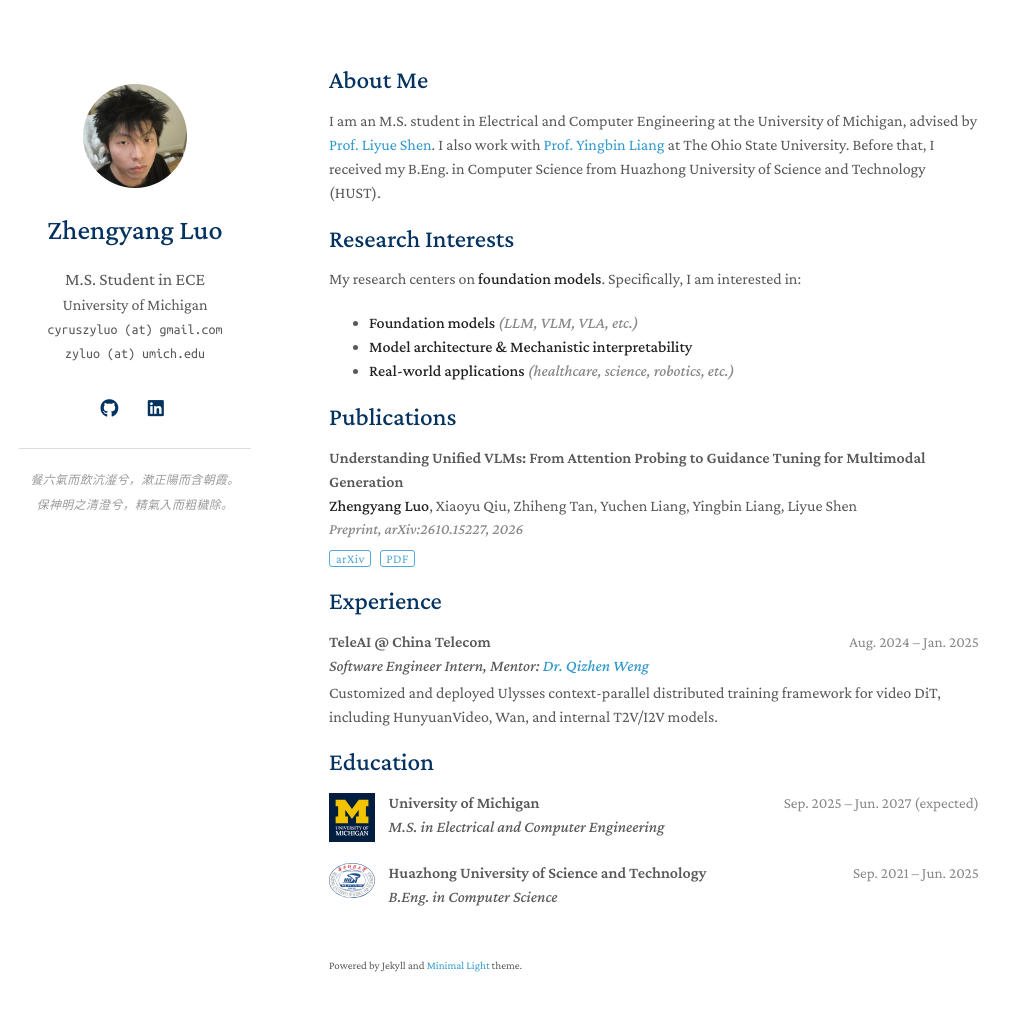
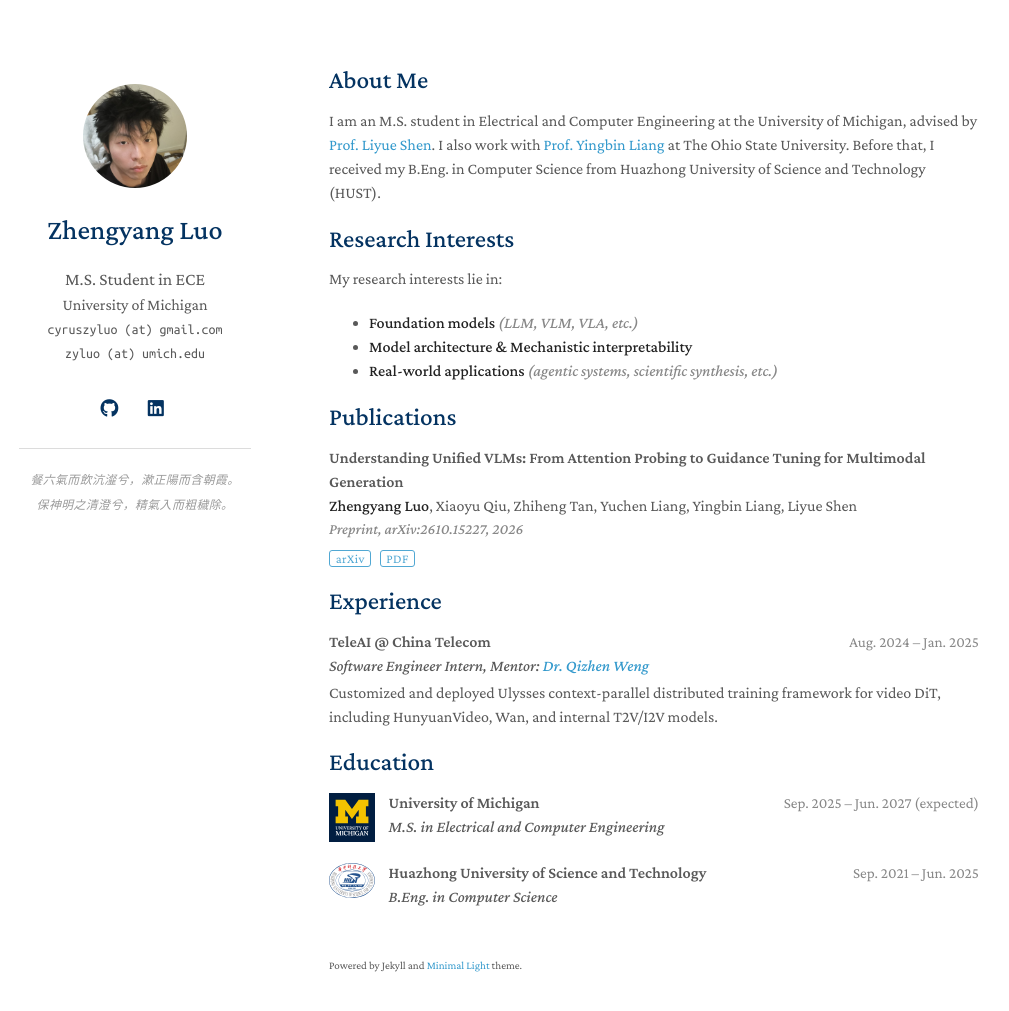
Before and after one commit to peacewang017/peacewang017.github.io, a Jekyll site: the page built from index.md, in a window 1280 px wide and 1046 px high. Shown: the top 1011 px of the window, without its empty margins (141-1150 px from the left). Built offline with Jekyll 4.4.1, drawn with Linux system fonts in a browser that asks for light colours; some web fonts are replaced; a style sheet for code colours, icons or effects is not loaded; our own code applies the rules of GitHub Pages for plain Markdown files.

Commit message:
update
Co-Authored-By: Claude Opus 5 (1M context) <noreply@anthropic.com>

```diff
--- a/index.md
+++ b/index.md
@@ -8,11 +8,11 @@ I am an M.S. student in Electrical and Computer Engineering at the University of
 
 ## Research Interests
 
-My research centers on **foundation models**. Specifically, I am interested in:
+My research interests lie in:
 
 - **Foundation models** <span class="note">(LLM, VLM, VLA, etc.)</span>
 - **Model architecture & Mechanistic interpretability**
-- **Real-world applications** <span class="note">(healthcare, science, robotics, etc.)</span>
+- **Real-world applications** <span class="note">(agentic systems, scientific synthesis, etc.)</span>
 
 {% include_relative _includes/publications.md %}
 
```
